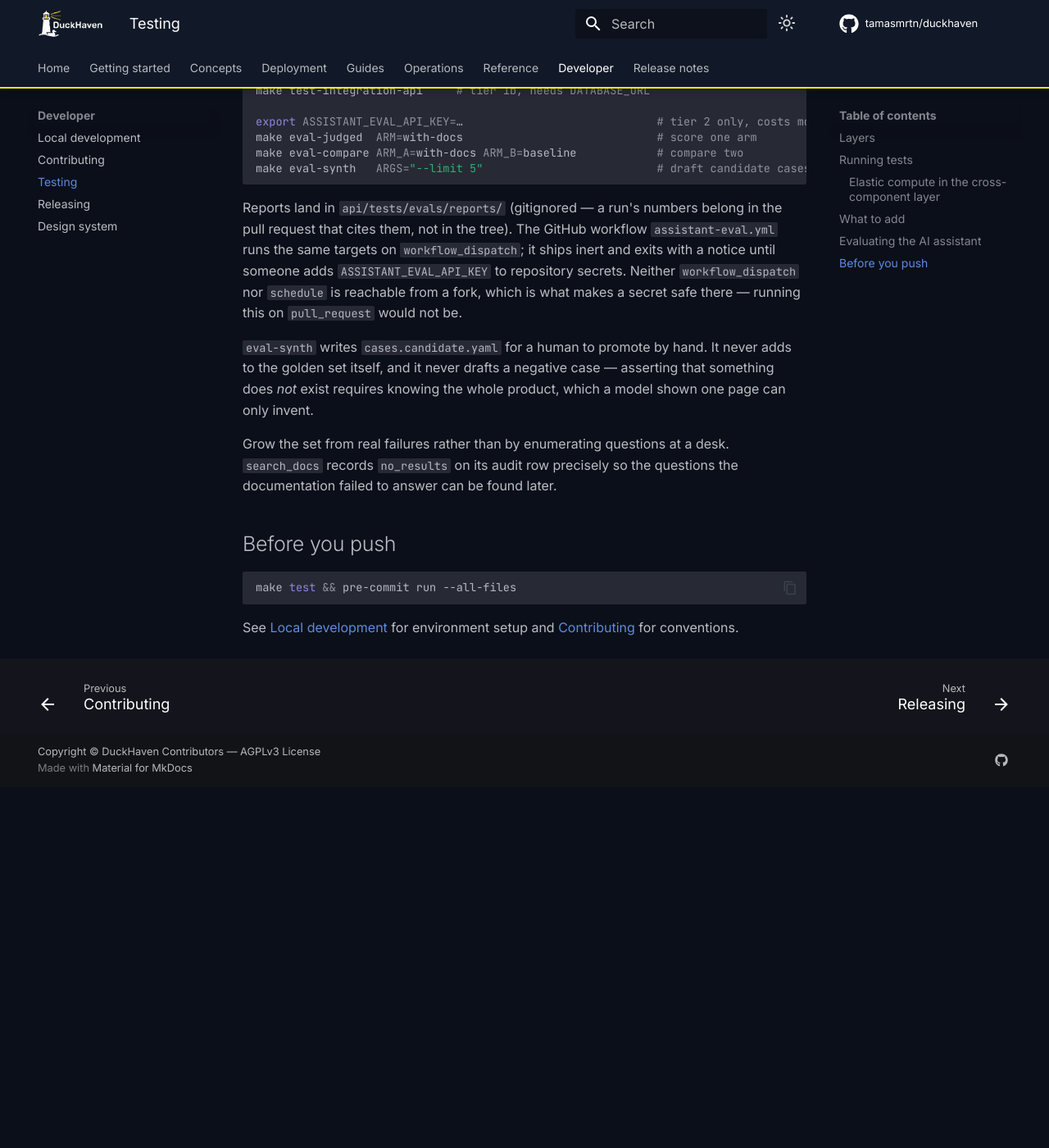
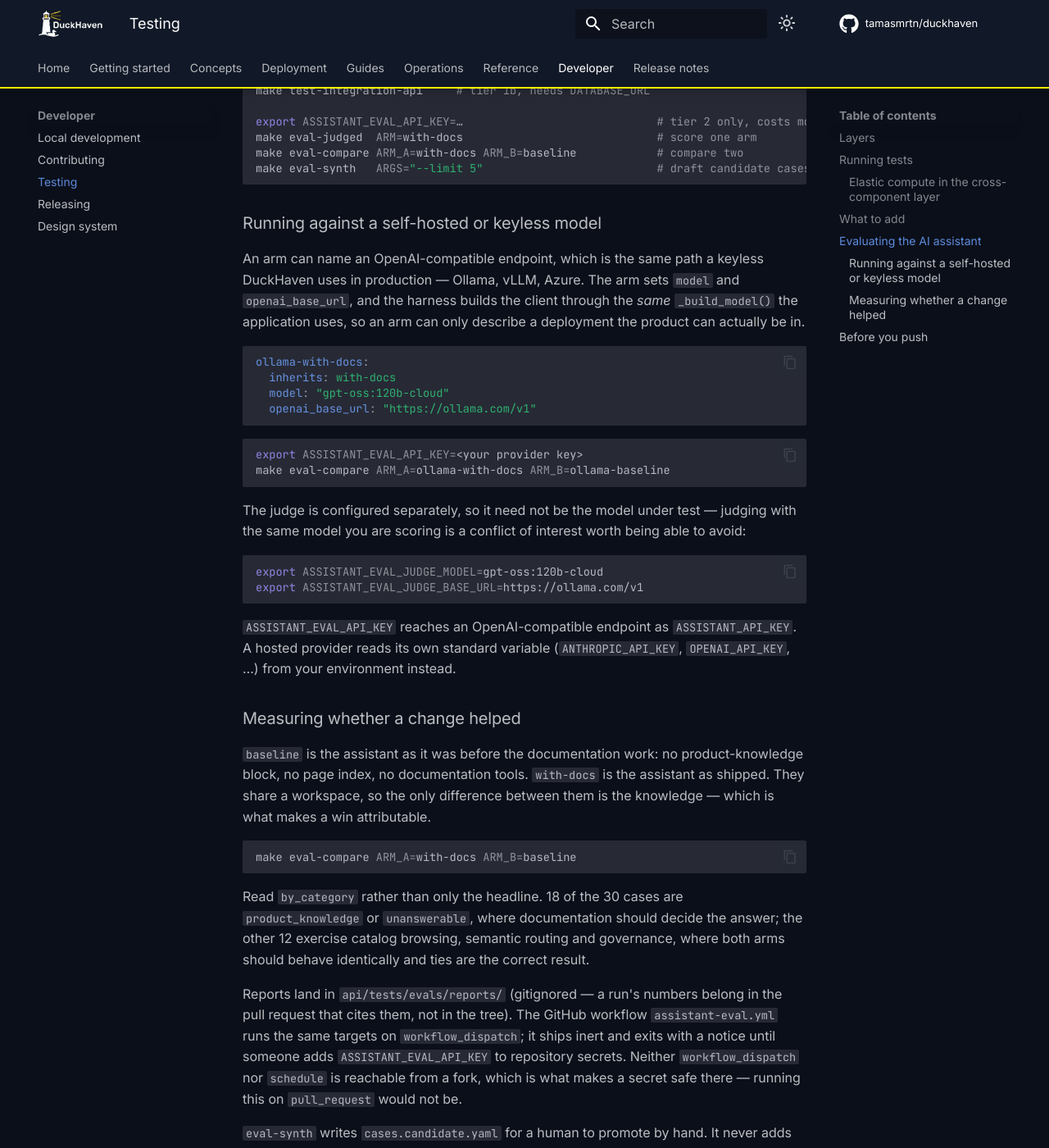
Before and after one commit to tamasmrtn/duckhaven, an MkDocs documentation site: the page built from docs/developer/testing.md, in a window 1280 px wide and 1400 px high, scrolled down 3065 px. Shown: the whole window at 82% size. Built offline with MkDocs 1.6.1 and Material for MkDocs 9.7.7, drawn with Linux system fonts in a browser that asks for light colours; comment, search, counter and statistics services are not loaded; before the commit the page ends 4025 px from its top, so only the background shows below that.

Commit message:
fix: let an eval arm reach an OpenAI-compatible model
The harness passed a raw model string to Agent() and never called
_build_model(), so ASSISTANT_OPENAI_BASE_URL did nothing in an eval. An
arm naming an Ollama or vLLM endpoint would have been silently ignored
and scored against whatever the default provider was.

It was also a hole in the harness's own principle. Instructions and tools
already came from the production functions so that an arm could only
describe a state the product can be in; the model did not, which is
exactly the part a self-hosted deployment changes.

An arm now sets model and openai_base_url, applied as real settings for
the run and restored after - a leaked base URL would redirect every later
case and every other test in the suite. The judge is configured
separately, because judging with the model you are scoring is a conflict
of interest worth being able to avoid.

Nothing assumes Anthropic any more. The Makefile and the tier-2 fixture
both exported ANTHROPIC_API_KEY, which would have failed every other
provider with an authentication error that looks nothing like the actual
problem; the key now reaches an OpenAI-compatible endpoint as
ASSISTANT_API_KEY, and a hosted provider reads its own standard variable.

Verified by construction against ollama.com: OpenAIChatModel, right model
name, right base URL. No round trip - there is no key here.

````diff
--- a/docs/developer/testing.md
+++ b/docs/developer/testing.md
@@ -101,6 +101,49 @@ make eval-compare ARM_A=with-docs ARM_B=baseline            # compare two
 make eval-synth   ARGS="--limit 5"                          # draft candidate cases
 ```
 
+### Running against a self-hosted or keyless model
+
+An arm can name an OpenAI-compatible endpoint, which is the same path a keyless DuckHaven uses in production — Ollama,
+vLLM, Azure. The arm sets `model` and `openai_base_url`, and the harness builds the client through the *same*
+`_build_model()` the application uses, so an arm can only describe a deployment the product can actually be in.
+
+```yaml
+ollama-with-docs:
+  inherits: with-docs
+  model: "gpt-oss:120b-cloud"
+  openai_base_url: "https://ollama.com/v1"
+```
+
+```bash
+export ASSISTANT_EVAL_API_KEY=<your provider key>
+make eval-compare ARM_A=ollama-with-docs ARM_B=ollama-baseline
+```
+
+The judge is configured separately, so it need not be the model under test — judging with the same model you are
+scoring is a conflict of interest worth being able to avoid:
+
+```bash
+export ASSISTANT_EVAL_JUDGE_MODEL=gpt-oss:120b-cloud
+export ASSISTANT_EVAL_JUDGE_BASE_URL=https://ollama.com/v1
+```
+
+`ASSISTANT_EVAL_API_KEY` reaches an OpenAI-compatible endpoint as `ASSISTANT_API_KEY`. A hosted provider reads its own
+standard variable (`ANTHROPIC_API_KEY`, `OPENAI_API_KEY`, …) from your environment instead.
+
+### Measuring whether a change helped
+
+`baseline` is the assistant as it was before the documentation work: no product-knowledge block, no page index, no
+documentation tools. `with-docs` is the assistant as shipped. They share a workspace, so the only difference between
+them is the knowledge — which is what makes a win attributable.
+
+```bash
+make eval-compare ARM_A=with-docs ARM_B=baseline
+```
+
+Read `by_category` rather than only the headline. 18 of the 30 cases are `product_knowledge` or `unanswerable`, where
+documentation should decide the answer; the other 12 exercise catalog browsing, semantic routing and governance, where
+both arms should behave identically and ties are the correct result.
+
 Reports land in `api/tests/evals/reports/` (gitignored — a run's numbers belong in the pull request that cites
 them, not in the tree). The GitHub workflow `assistant-eval.yml` runs the same targets on `workflow_dispatch`; it
 ships inert and exits with a notice until someone adds `ASSISTANT_EVAL_API_KEY` to repository secrets. Neither
````
Also changed, not shown: 6 other files.
